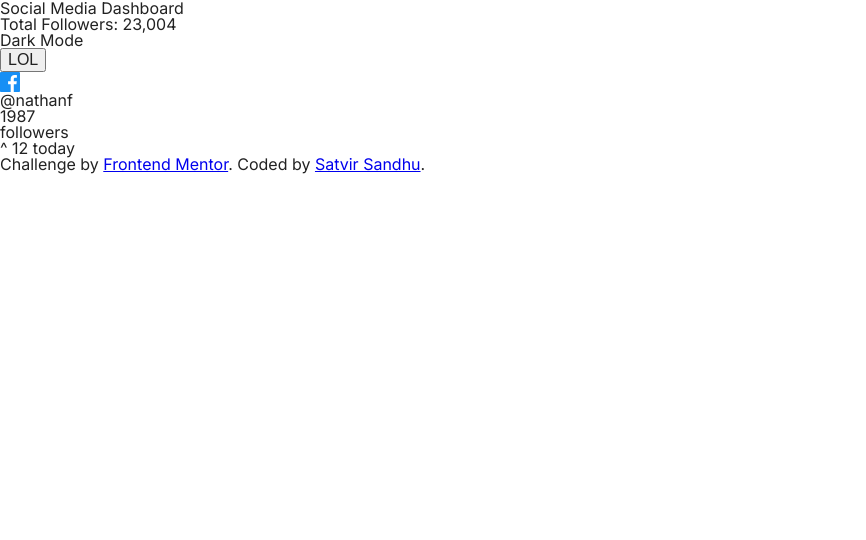
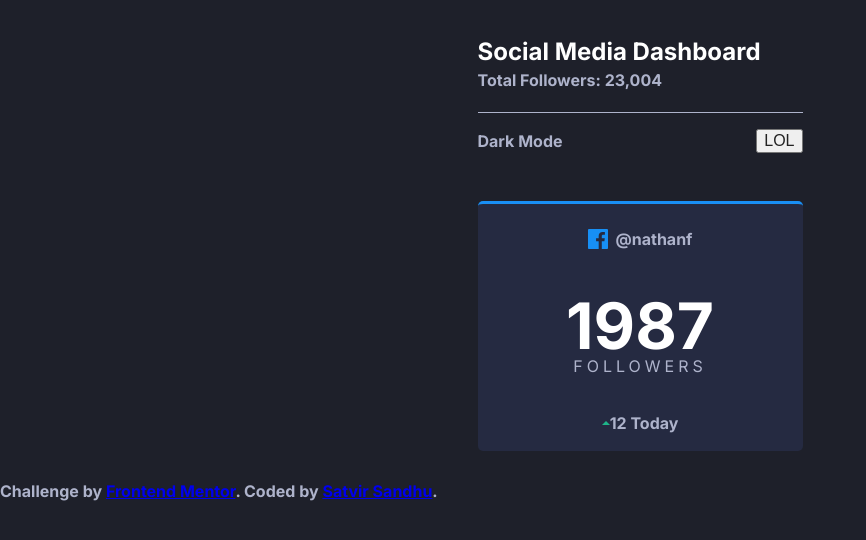
Before and after one commit to satv1r/FEM-socialmediaconversion, a plain HTML site: page index.html in a window 1280 px wide. Shown: the whole page, without its empty margins (0-866 px from the left). Drawn offline with Linux system fonts and the light colour scheme.

Commit message:
add basic styling to card

```diff
--- a/index.html
+++ b/index.html
@@ -24,6 +24,7 @@
     <!-- Feel free to remove these styles or customise in your own stylesheet 👍 -->
   </head>
   <body>
+    <div class="container">
       <div class="heading">
         <h1>Social Media Dashboard</h1>
         <p class="total-followers">
@@ -46,11 +47,13 @@
               <p class="followers">followers</p>
             </div>
             <div class="card-bottom">
-            ^ 12 today
+              <img src="images/icon-up.svg" alt="" />
+              <p class="today">12 Today</p>
             </div>
           </div>
         </div>
       </main>
+    </div>
     <!-- Social Media Dashboard Total Followers: 23,004 Dark Mode @nathanf 1987
     Followers 12 Today @nathanf 1044 Followers 99 Today @realnathanf 11k
     Followers 1099 Today Nathan F. 8239 Subscribers 144 Today Overview - Today
--- a/src/index.css
+++ b/src/index.css
@@ -316,10 +316,88 @@ textarea {
 
   --youtube: hsl(348, 97%, 39%);
 
-  --dark-theme: linear-gradient(hsl(210, 78%, 56%), hsl(146, 68%, 55%));
+  --dark-bg: hsl(230, 17%, 14%);
+  --dark-top: hsl(232, 19%, 15%);
+  --dark-card-bg: hsl(228, 28%, 20%);
+
   --light-theme: hsl(230, 22%, 74%);
 }
 
 body {
   font-family: "Inter";
+  font-weight: 700;
+  background: var(--dark-bg);
+  color: var(--light-theme);
 }
+
+.container {
+  width: 325px;
+  margin: 0 auto;
+}
+
+h1 {
+  font-size: 1.5rem;
+  color: white;
+  padding-bottom: 0.5rem;
+}
+
+.heading {
+  padding: 2.5rem 0 1.5rem 0;
+  border-bottom: 1px solid var(--light-theme);
+}
+
+.theme-switcher {
+  display: flex;
+  justify-content: space-between;
+  align-items: center;
+  padding: 1rem 0;
+}
+
+main {
+  padding: 2rem 0;
+}
+
+.main-cards {
+  display: flex;
+  flex-direction: column;
+}
+
+.main-card {
+  width: 100%;
+  border-radius: 5px;
+  border-top: 3px solid var(--facebook);
+  background: var(--dark-card-bg);
+  display: flex;
+  flex-direction: column;
+  align-items: center;
+  justify-content: space-around;
+  /* padding: 2rem 0; */
+  height: 250px;
+}
+
+.main-card .card-top,
+.main-card .card-middle,
+.main-cards .card-bottom {
+  display: flex;
+  align-items: center;
+}
+
+.main-card .card-top img,
+.main-card .card-top .username {
+  padding: 0.25rem;
+}
+
+.main-card .card-middle {
+  flex-direction: column;
+}
+
+.main-card .card-middle .follower-count {
+  font-size: 4rem;
+  color: white;
+}
+
+.main-card .card-middle .followers {
+  font-weight: 400;
+  text-transform: uppercase;
+  letter-spacing: 4px;
+}
```
Lines whose indentation alone changed are shown as unchanged.
